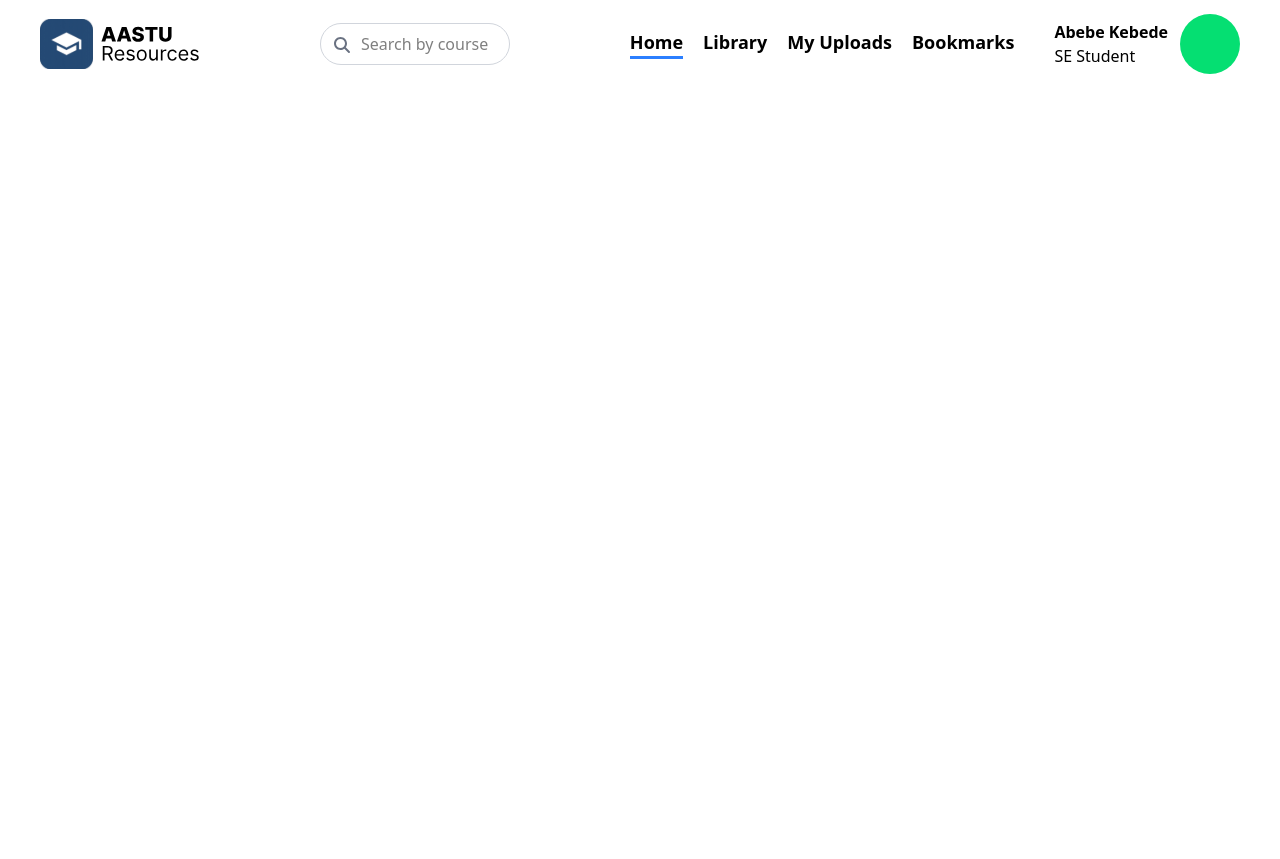
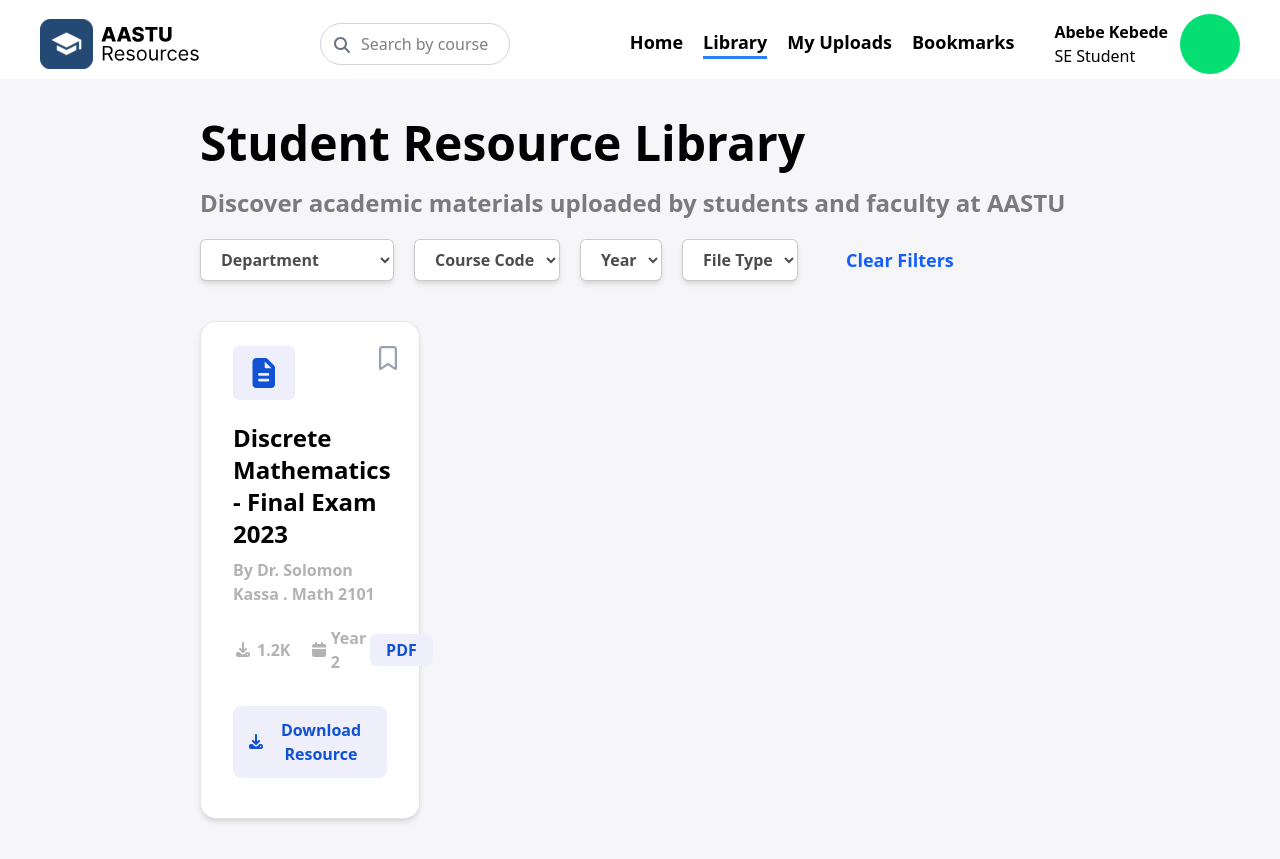
Before and after one commit to surafel-a/AASTU-Resource-Sharing, a React (Vite) app in the folder frontend/: page /library in a window 1280 px wide. Before the commit the page ends 800 px from the top, so only its background shows below. Built offline with nearby package versions, Linux system fonts and the light colour scheme.

Commit message:
start library route

```diff
--- a/frontend/src/components/ContinueReading.jsx
+++ b/frontend/src/components/ContinueReading.jsx
@@ -25,7 +25,7 @@ const ContinueReading = ({ icon, color, course, percentage, pageRead, totalPage
   const selectedColor = colorStyles[color];
 
   return (
-    <div className="rounded-md p-5 bg-white shadow-xl">
+    <div className="rounded-xl p-5 bg-white shadow-xl">
       <div className="flex items-center gap-5 mb-5">
         <div>
           <FontAwesomeIcon
--- a/frontend/src/components/Navbar.jsx
+++ b/frontend/src/components/Navbar.jsx
@@ -1,4 +1,4 @@
-import { useNavigate } from "react-router-dom";
+import { useLocation, useNavigate } from "react-router-dom";
 import { FontAwesomeIcon } from "@fortawesome/react-fontawesome";
 import { faSearch } from "@fortawesome/free-solid-svg-icons";
 
@@ -6,7 +6,9 @@ import Logo from "./Logo";
 import { useState } from "react";
 
 const Navbar = () => {
-  const [active, setActive] = useState("home");
+  const { pathname } = useLocation();
+  const path = pathname.split("/")[1];
+  const [active, setActive] = useState(path);
   const [searchQuery, setSearchQuery] = useState("");
   const navigate = useNavigate();
 
--- a/frontend/src/index.css
+++ b/frontend/src/index.css
@@ -1 +1,6 @@
 @import "tailwindcss";
+
+html, body{
+  overflow-x: hidden;
+  overflow-y: scroll;
+}
--- a/frontend/src/pages/Bookmarks.jsx
+++ b/frontend/src/pages/Bookmarks.jsx
@@ -1,5 +1,9 @@
 const Bookmarks = () => {
-  return <div></div>;
+  return (
+    <div className="bg-[#F6F6F8] py-10">
+      <div className="mx-50"></div>
+    </div>
+  );
 };
 
 export default Bookmarks;
--- a/frontend/src/pages/Library.jsx
+++ b/frontend/src/pages/Library.jsx
@@ -1,5 +1,132 @@
+import { FontAwesomeIcon } from "@fortawesome/react-fontawesome";
+import {
+  faBookmark as faBookmarkSolid,
+  faDownload,
+  faCalendar,
+  faFileLines,
+} from "@fortawesome/free-solid-svg-icons";
+import { faBookmark as faBookmarkRegular } from "@fortawesome/free-regular-svg-icons";
+import { useState } from "react";
+
 const Library = () => {
-  return <div></div>;
+  const [bookmarked, setBookmarked] = useState(false);
+
+  return (
+    <div className="bg-[#F6F6F8] py-10">
+      <div className="mx-50">
+        <h1 className="font-bold text-5xl mb-5">Student Resource Library</h1>
+        <p className="text-black/50 text-2xl font-semibold mb-5">
+          Discover academic materials uploaded by students and faculty at AASTU
+        </p>
+
+        <div className="flex items-center gap-5 mb-10">
+          <div className="">
+            <select className="bg-white border border-black/20 shadow-md rounded-md pl-4 pr-2 py-2 text-black/70 font-semibold">
+              <option disabled selected>
+                Department
+              </option>
+              <option>Software</option>
+              <option>Electrical</option>
+              <option>Electromechanical</option>
+            </select>
+          </div>
+          <div>
+            <select className="bg-white border border-black/20 shadow-md rounded-md pl-4 pr-2 py-2 text-black/70 font-semibold">
+              <option disabled selected>
+                Course Code
+              </option>
+              <option>ECEg</option>
+              <option>Mng</option>
+              <option>Swg</option>
+            </select>
+          </div>
+          <div>
+            <select className="bg-white border border-black/20 shadow-md rounded-md pl-4 pr-2 py-2 text-black/70 font-semibold">
+              <option disabled selected>
+                Year
+              </option>
+              <option>1</option>
+              <option>2</option>
+              <option>3</option>
+              <option>4</option>
+              <option>5</option>
+              <option>6</option>
+            </select>
+          </div>
+          <div>
+            <select className="bg-white border border-black/20 shadow-md rounded-md pl-4 pr-2 py-2 text-black/70 font-semibold">
+              <option disabled selected>
+                File Type
+              </option>
+              <option>PDF</option>
+              <option>DOCX</option>
+              <option>PPT</option>
+            </select>
+          </div>
+          <div>
+            <p className="font-bold text-blue-600 text-lg cursor-pointer pl-7">
+              Clear Filters
+            </p>
+          </div>
+        </div>
+
+        {/* Library Container */}
+        <div className="grid grid-cols-4">
+          {/* Each Library */}
+          <div className="relative bg-white  rounded-2xl border border-black/10 shadow-md">
+            <div className="mx-8 my-6">
+              <div>
+                <FontAwesomeIcon
+                  icon={faFileLines}
+                  className="p-3 text-3xl bg-[#EFEEFB] text-[#1152D4] rounded-md mb-5"
+                />
+                <button
+                  className="absolute top-6 right-4 cursor-pointer"
+                  onClick={() => setBookmarked(!bookmarked)}
+                >
+                  <FontAwesomeIcon
+                    icon={bookmarked ? faBookmarkSolid : faBookmarkRegular}
+                    className={`${bookmarked ? "text-blue-900" : "text-gray-400"} text-2xl`}
+                  />
+                </button>
+              </div>
+              <h2 className="font-bold text-2xl mb-2">
+                Discrete Mathematics - Final Exam 2023
+              </h2>
+              <p className="font-bold text-black/30 mb-5">
+                By Dr. Solomon Kassa . Math 2101
+              </p>
+              {/* Details */}
+              <div className="flex justify-between items-center mb-8">
+                <p className="flex items-center gap-5 font-semibold text-black/30">
+                  {/* 1.2K */}
+                  <p className="flex items-center gap-1">
+                    <FontAwesomeIcon icon={faDownload} />
+                    <span>1.2K</span>
+                  </p>
+                  {/* 450 Download */}
+                  <p className="flex items-center gap-1">
+                    <FontAwesomeIcon icon={faCalendar} />
+                    <span>Year 2</span>
+                  </p>
+                </p>
+                <p className="bg-[#EFEEFB] text-[#1152D4] font-bold px-4 py-1 rounded-md">
+                  PDF
+                </p>
+              </div>
+
+              <div className="mb-10">
+                <button className="w-full flex justify-center items-center gap-2 px-4 py-3 bg-[#EFEEFB] text-[#1152D4] rounded-lg mx-auto text-center cursor-pointer">
+                  <FontAwesomeIcon icon={faDownload} />
+                  <p className="font-bold">Download Resource</p>
+                </button>
+              </div>
+            </div>
+          </div>
+        </div>
+      </div>
+    </div>
+  );
 };
 
 export default Library;
--- a/frontend/src/pages/MyUploads.jsx
+++ b/frontend/src/pages/MyUploads.jsx
@@ -1,5 +1,9 @@
 const MyUploads = () => {
-  return <div></div>;
+  return (
+    <div className="bg-[#F6F6F8] py-10">
+      <div className="mx-50"></div>
+    </div>
+  );
 };
 
 export default MyUploads;
--- a/frontend/src/pages/Profile.jsx
+++ b/frontend/src/pages/Profile.jsx
@@ -1,5 +1,9 @@
 const Profile = () => {
-  return <div></div>;
+  return (
+    <div className="bg-[#F6F6F8] py-10">
+      <div className="mx-50"></div>
+    </div>
+  );
 };
 
 export default Profile;
```
